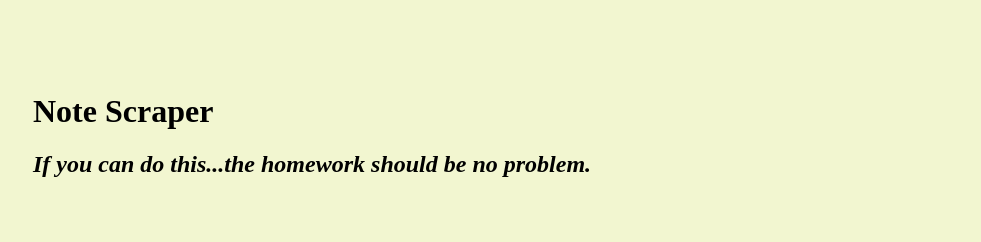
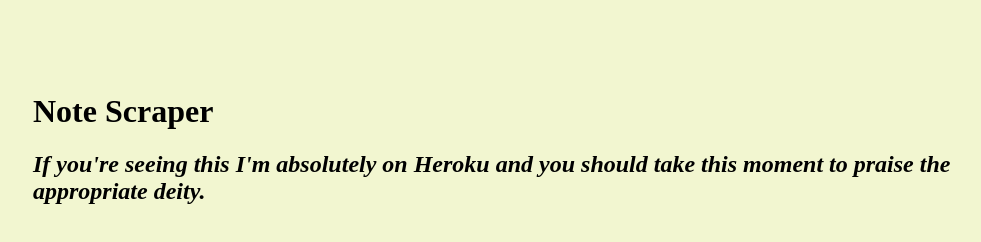
Before and after one commit to johnroyflores/scraperhw, a website: page public/index.html in a window 1280 px wide. Shown: the whole page, without its empty margins (127-1108 px from the left). Drawn offline with nearby package versions, Linux system fonts and the light colour scheme; no server answers.

Commit message:
Heroku message

```diff
--- a/public/index.html
+++ b/public/index.html
@@ -41,7 +41,7 @@
 <body>
   <div id="wrapper">
     <h1>Note Scraper</h1>
-    <h2><i>If you can do this...the homework should be no problem.</i></h2>
+    <h2><i>If you're seeing this I'm absolutely on Heroku and you should take this moment to praise the appropriate deity.</i></h2>
     <div id="articles"></div>
     <div id="notes"></div>
   </div>
```
Also changed, not shown: 2 other files.
